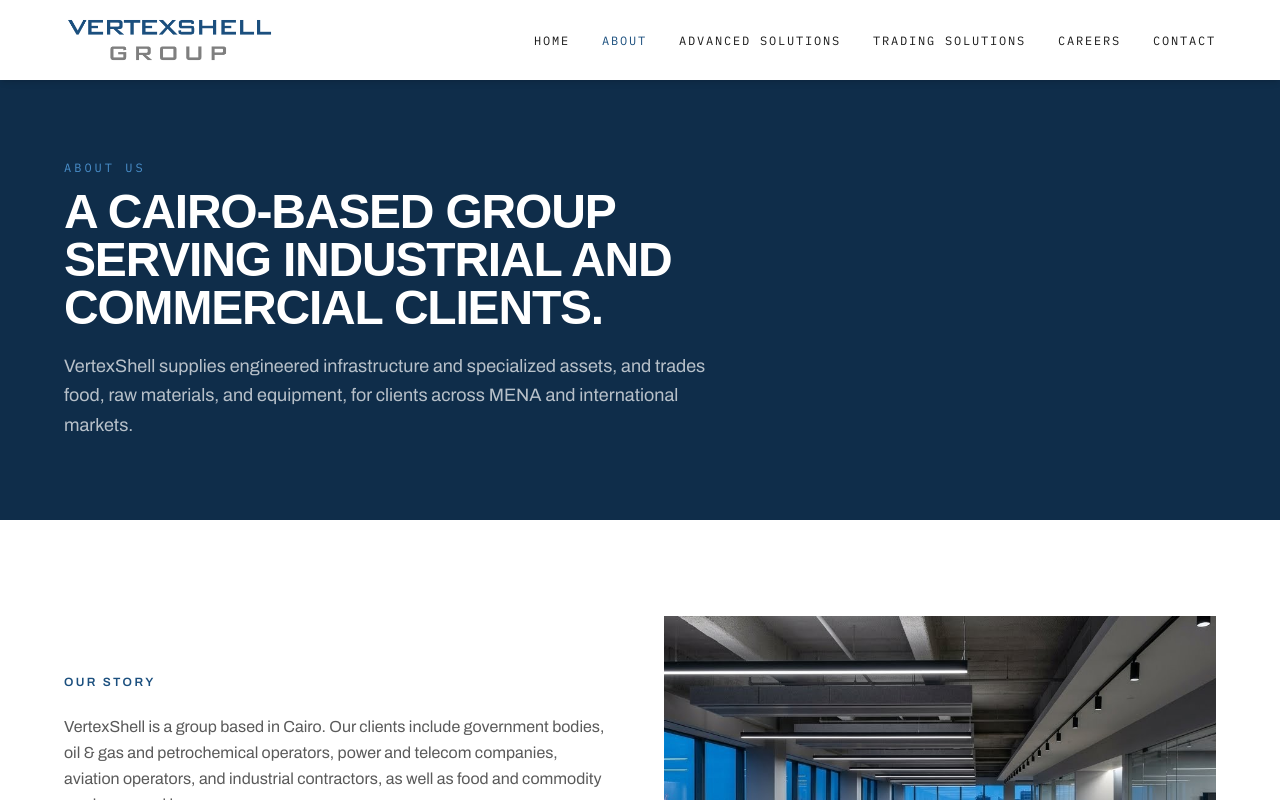
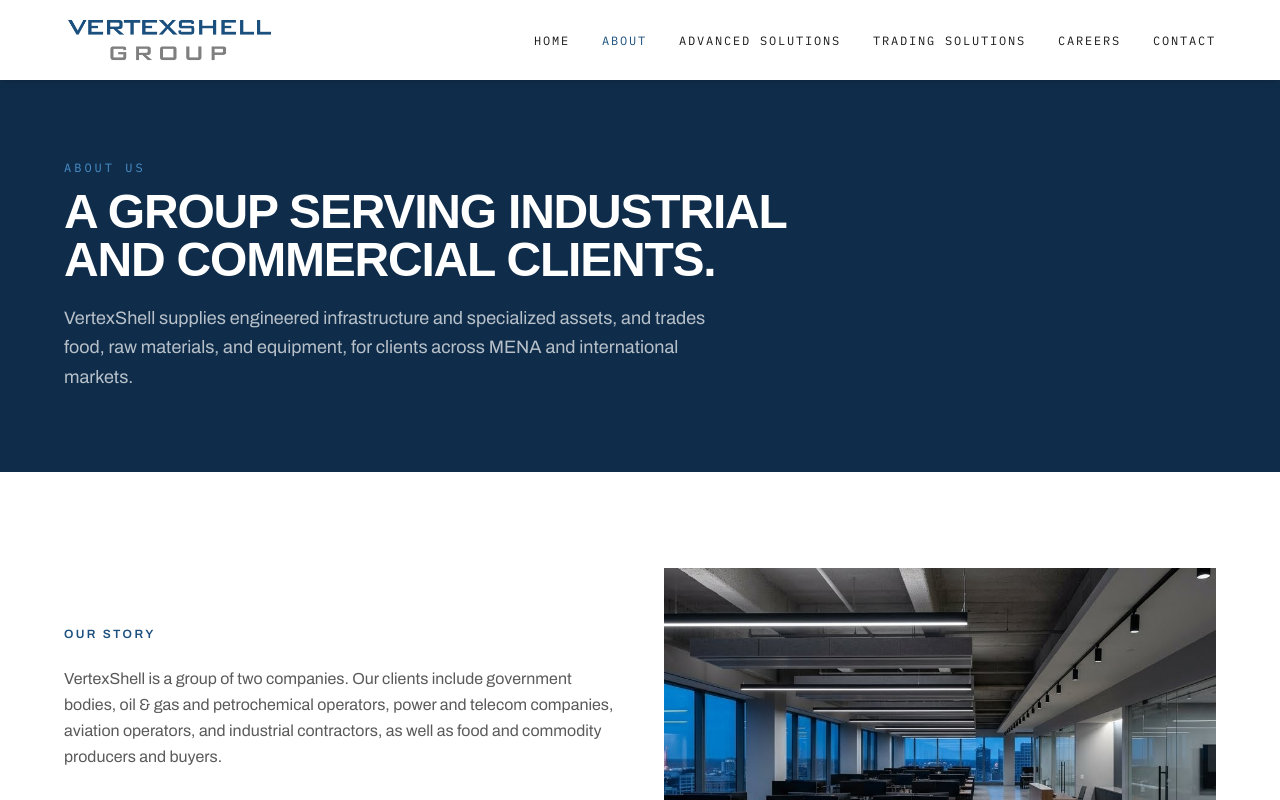
Before and after one commit to web-vx/vx-webapp, a Next.js app: page /about in a window 1280 px wide. Shown: the top 800 px of the page. Built offline with nearby package versions, Linux system fonts and the light colour scheme; a web font is replaced by a local one.

Commit message:
Remove Cairo from marketing copy and metadata
Location stays only in existing company info (footer, contact, presence, job listing).

Co-Authored-By: Claude Sonnet 5.5 <noreply@anthropic.com>

```diff
--- a/app/about/page.tsx
+++ b/app/about/page.tsx
@@ -12,7 +12,7 @@ import Footer from "@/components/Footer";
 export const metadata: Metadata = {
   title: "About Us",
   description:
-    "VertexShell is a Cairo-based group of companies, VertexShell Advanced Solutions and VertexShell Trading Solutions, serving public sector, energy, telecom, aviation, industrial, and food and commodity clients across MENA and international markets.",
+    "VertexShell is a group of companies, VertexShell Advanced Solutions and VertexShell Trading Solutions, serving public sector, energy, telecom, aviation, industrial, and food and commodity clients across MENA and international markets.",
 };
 
 export default function AboutPage() {
@@ -22,7 +22,7 @@ export default function AboutPage() {
       <main>
         <PageHero
           eyebrow="About Us"
-          title="A Cairo-based group serving industrial and commercial clients."
+          title="A group serving industrial and commercial clients."
           description="VertexShell supplies engineered infrastructure and specialized assets, and trades food, raw materials, and equipment, for clients across MENA and international markets."
         />
         <AboutStory />
--- a/app/careers/page.tsx
+++ b/app/careers/page.tsx
@@ -7,7 +7,7 @@ import Footer from "@/components/Footer";
 export const metadata: Metadata = {
   title: "Careers",
   description:
-    "Join VertexShell in Cairo, Egypt, and build a career across engineered infrastructure, power systems, aviation, industrial supply, and international trading.",
+    "Join VertexShell and build a career across engineered infrastructure, power systems, aviation, industrial supply, and international trading.",
 };
 
 export default function CareersPage() {
--- a/app/contact/page.tsx
+++ b/app/contact/page.tsx
@@ -6,7 +6,7 @@ import Footer from "@/components/Footer";
 export const metadata: Metadata = {
   title: "Contact",
   description:
-    "Get in touch with VertexShell in Cairo, Egypt, for engineered infrastructure, power, aviation, industrial supply, and import and export requirements.",
+    "Get in touch with VertexShell for engineered infrastructure, power, aviation, industrial supply, and import and export requirements.",
 };
 
 export default function ContactPage() {
--- a/components/AboutTeaser.tsx
+++ b/components/AboutTeaser.tsx
@@ -22,7 +22,7 @@ export default function AboutTeaser() {
               About VertexShell
             </p>
             <h2 className="font-display font-extrabold uppercase text-4xl md:text-5xl text-foreground tracking-tight max-w-2xl">
-              A Cairo-Based Group Serving Industrial and Commercial Clients
+              A Group Serving Industrial and Commercial Clients
             </h2>
             <p className="mt-6 text-secondary leading-relaxed max-w-2xl">
               Our clients include government bodies, energy and
--- a/components/Footer.tsx
+++ b/components/Footer.tsx
@@ -21,7 +21,7 @@ export default function Footer() {
             className="h-12 w-auto mb-4 -ml-1"
           />
           <p className="text-white/50 text-sm leading-relaxed max-w-[240px]">
-            Engineered supply and international trading, based in Cairo, Egypt.
+            Engineered supply and international trading across MENA and beyond.
           </p>
         </div>
 
--- a/components/Hero.tsx
+++ b/components/Hero.tsx
@@ -17,7 +17,7 @@ export default function Hero() {
 
       <div className="relative mx-auto max-w-[1200px] px-6 pt-44 pb-14 w-full">
         <h1 className="font-display font-extrabold uppercase text-white leading-[0.95] tracking-tight text-5xl sm:text-6xl md:text-7xl lg:text-[5.25rem] max-w-4xl">
-          Industrial Supply and International Trade, Managed From Cairo
+          Industrial Supply and International Trade for Demanding Clients
         </h1>
 
         <p className="mt-6 text-lg md:text-xl text-white/70 leading-relaxed max-w-xl">
--- a/components/WhyVertexShell.tsx
+++ b/components/WhyVertexShell.tsx
@@ -22,7 +22,7 @@ const items = [
   {
     title: "Local presence.",
     description:
-      "Our commercial and project team is based in Cairo, with sourcing relationships across Europe, Turkey, and other international markets.",
+      "Our commercial and project team is locally based, with sourcing relationships across Europe, Turkey, and other international markets.",
   },
 ];
 
--- a/components/about/AboutStory.tsx
+++ b/components/about/AboutStory.tsx
@@ -21,7 +21,7 @@ export default function AboutStory() {
             Our Story
           </p>
           <p className="text-secondary leading-relaxed">
-            VertexShell is a group based in Cairo. Our clients include
+            VertexShell is a group of two companies. Our clients include
             government bodies, oil &amp; gas and petrochemical operators, power
             and telecom companies, aviation operators, and industrial
             contractors, as well as food and commodity producers and buyers.
```
